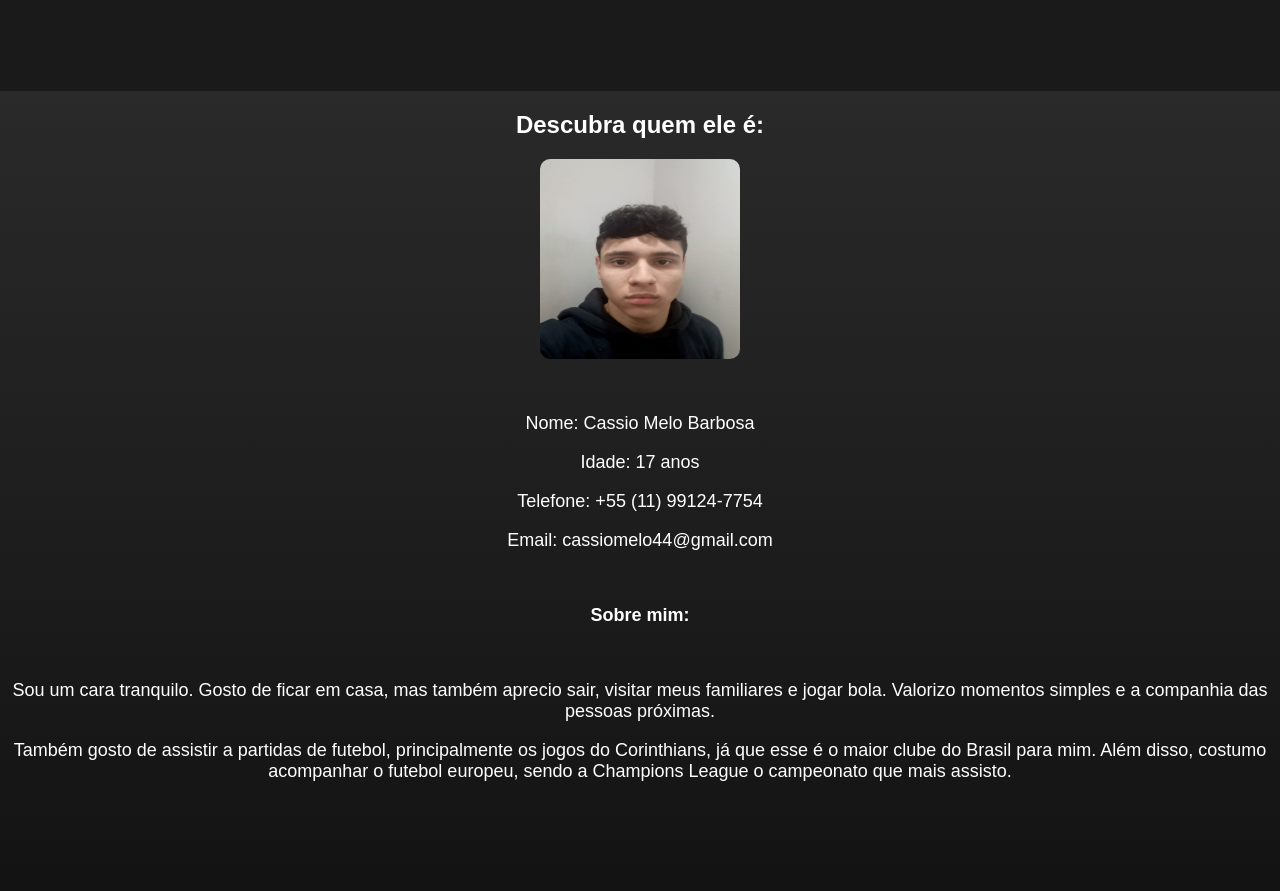
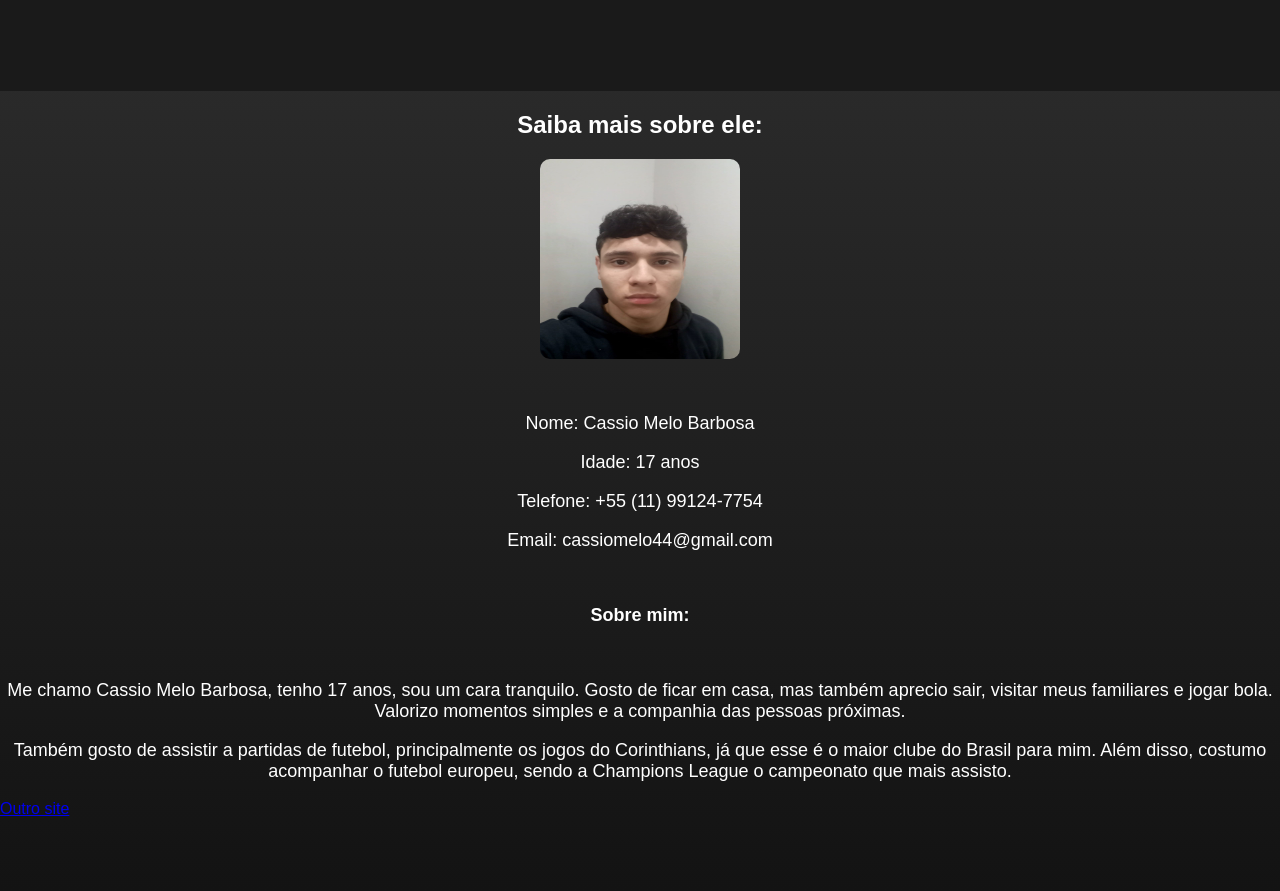
Before and after one commit to MeloCassio/Perfil-pessoal, a plain HTML site: page Perfil Pessoal.html in a window 1280 px wide. Shown: the part 61-952 px from the top of the page. Drawn offline with Linux system fonts and the light colour scheme.

Commit message:
Update Perfil Pessoal.html

```diff
--- a/Perfil Pessoal.html
+++ b/Perfil Pessoal.html
@@ -14,7 +14,7 @@
     <header>
     <h1>Cassio</h1><br><br><br><br>
     </header>
-    <h2>Descubra quem ele é:</h2>
+    <h2>Saiba mais sobre ele:</h2>
     <img src="fotos/29c84fcf-9a2f-466c-a770-638481e9b8d4.jpg" alt="Cassio"><br><br>
 
     <p>Nome: Cassio Melo Barbosa</p>
@@ -23,9 +23,11 @@
     <p>Email: cassiomelo44@gmail.com</p><br>
 
     <p><strong>Sobre mim:</strong></p><br>
-    <p>Sou um cara tranquilo. Gosto de ficar em casa, mas também aprecio sair, visitar meus familiares e jogar bola. Valorizo momentos simples e a companhia das pessoas próximas.</p>
+    <p>Me chamo Cassio Melo Barbosa, tenho 17 anos, sou um cara tranquilo. Gosto de ficar em casa, mas também aprecio sair, visitar meus familiares e jogar bola. Valorizo momentos simples e a companhia das pessoas próximas.</p>
     <p>Também gosto de assistir a partidas de futebol, principalmente os jogos do Corinthians, já que esse é o maior clube do Brasil para mim. Além disso, costumo acompanhar o futebol europeu, sendo a Champions League o campeonato que mais assisto.</p>
 
+
+<a class="botao" href="https://www.friv.com/">Outro site</a>
 </body>
 
 
```
